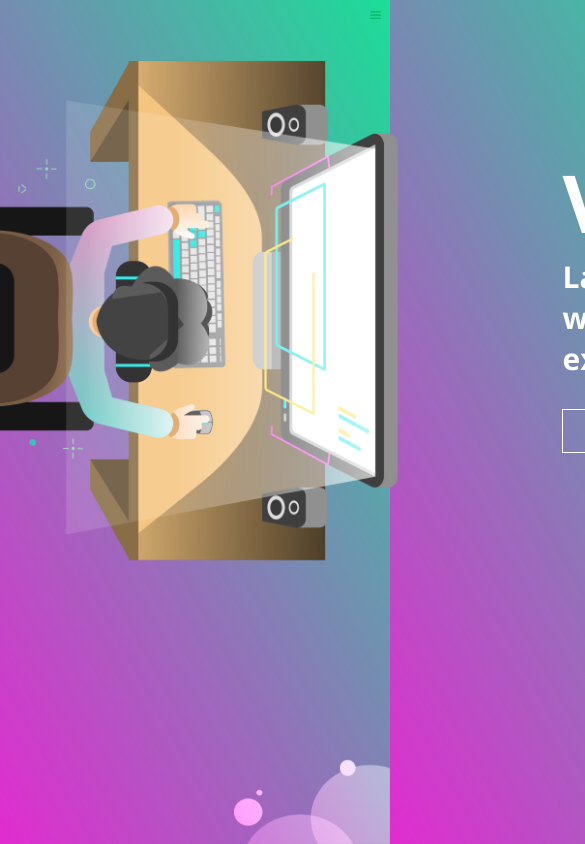
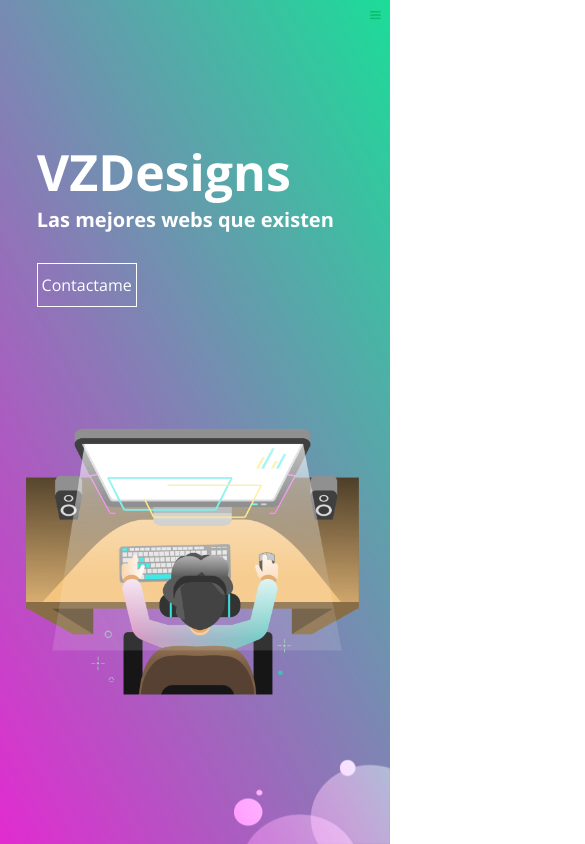
Before and after one commit to VZAlvaro23/landing-page, a website: page index.html in a window 390 px wide. Shown: the top 844 px of the page, 585 px wide, since content can reach past the window. Drawn offline with nearby package versions, Linux system fonts and the light colour scheme.

Commit message:
everything working perfectly

```diff
--- a/style/style.css
+++ b/style/style.css
@@ -17,8 +17,8 @@ html {
 header {
   display: flex;
   align-items: center;
-  /* min-height: 100vh;
-  width: 100%; */
+  min-height: 100vh;
+  width: 100%;
 }
 
 .header__nav a {
@@ -111,6 +111,7 @@ header {
   right: 0;
   flex-direction: column;
   transition: all 1s ease;
+  z-index: 100;
 }
 
 
@@ -156,3 +157,69 @@ header {
     transform: translateY(0);
   }
 }
+
+@media screen and (max-width: 1100px) {
+  .main__img {
+    height: 500px;
+  }
+
+  .main__texto h1 {
+    font-size: 60px;
+  }
+
+  .main__texto h2 {
+    font-size: 20px;
+  }
+
+  .main__texto a {
+    width: 100px;
+  }
+}
+@media screen and (max-width: 790px) {
+  .main__img {
+    height: 400px;
+  }
+
+  .main__texto h1 {
+    font-size: 50px;
+  }
+
+  .main__texto h2 {
+    font-size: 20px;
+  }
+
+  .main__texto a {
+    width: 100px;
+  }
+}
+@media screen and (max-width: 650px) {
+  .main__img {
+    height: 400px;
+    transform: rotate(270deg);
+    animation: none;
+  }
+
+  .main__texto h1 {
+    font-size: 50px;
+    animation: none;
+  }
+
+  .main__texto h2 {
+    font-size: 20px;
+    animation: none;
+  }
+
+  .main__texto a {
+    width: 100px;
+    animation: none;
+  }
+
+  .header__main {
+    justify-content: center;
+    flex-wrap: wrap-reverse;
+  }
+
+  .main__texto {
+    width: auto;
+  }
+}
```
